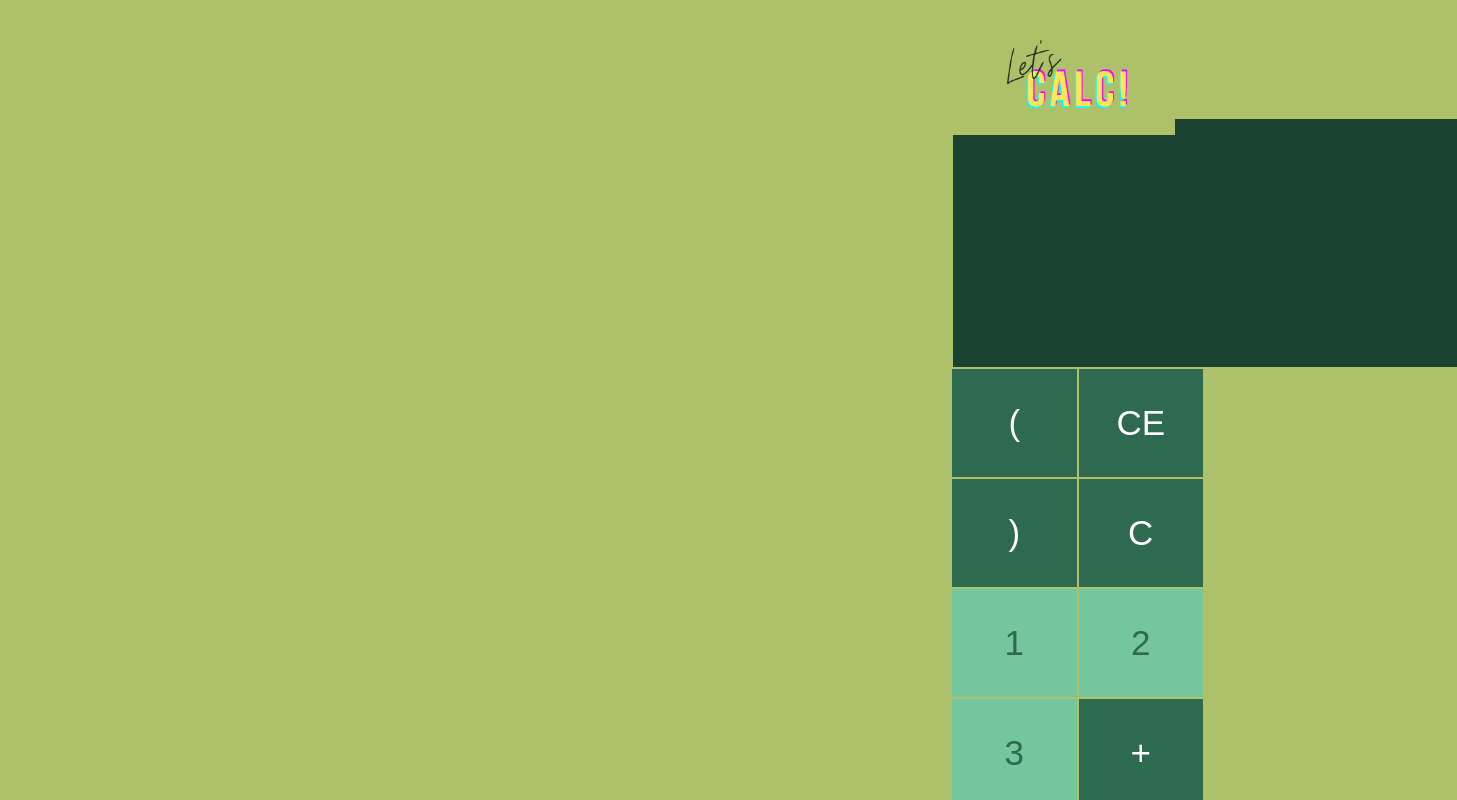
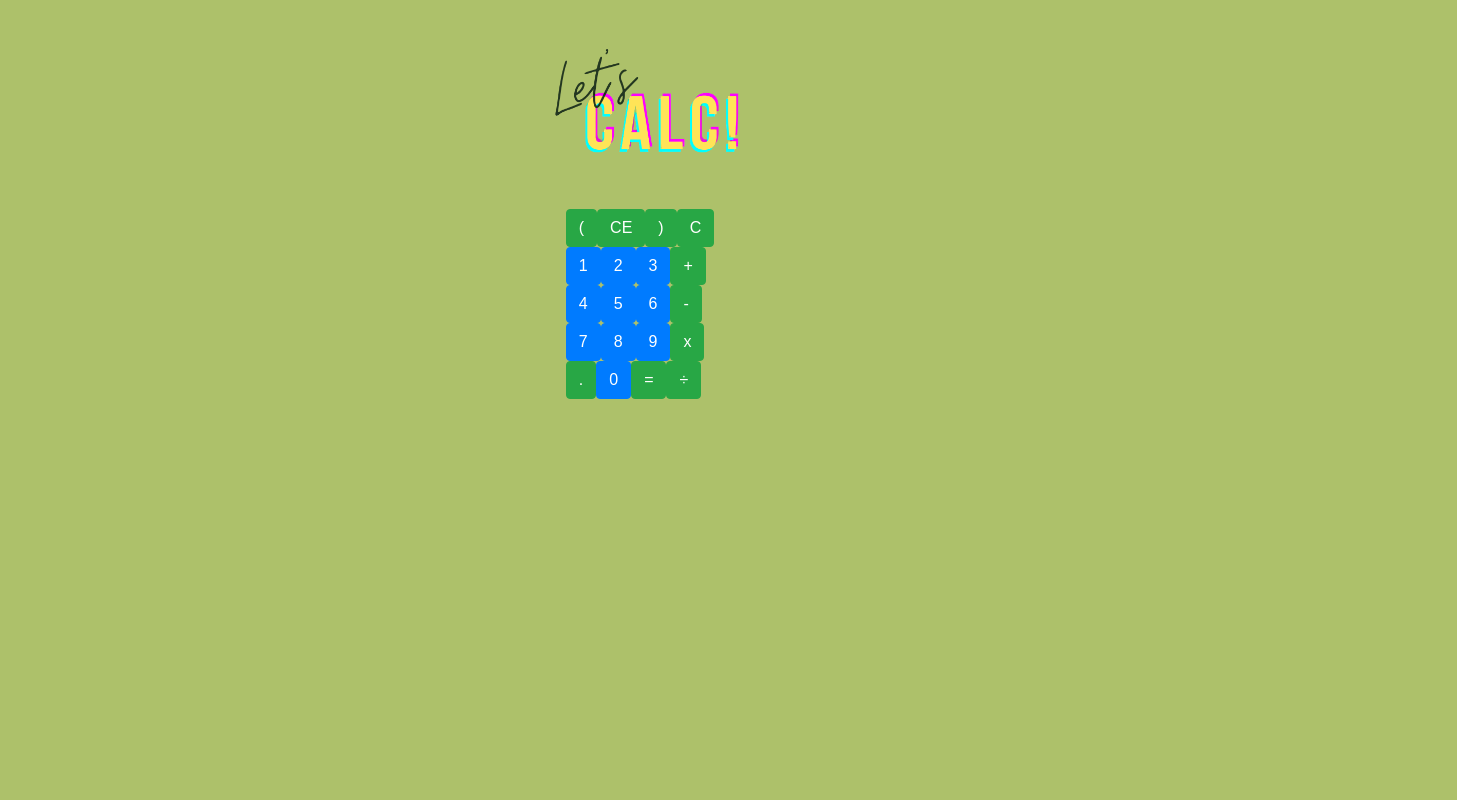
Before and after one commit to farridkun/challenge-calculator-collabs, a React (Create React App) app: page / in a window 1280 px wide. Shown: the top 800 px of the page, 1457 px wide, since content can reach past the window. Built offline with nearby package versions, Linux system fonts and the light colour scheme.

Commit message:
Not Fixed UI & Adding Bootstrap

```diff
--- a/package.json
+++ b/package.json
@@ -6,7 +6,9 @@
     "@testing-library/jest-dom": "^5.11.5",
     "@testing-library/react": "^11.1.0",
     "@testing-library/user-event": "^12.1.10",
+    "bootstrap": "^4.5.3",
     "react": "^17.0.1",
+    "react-bootstrap": "^1.4.0",
     "react-dom": "^17.0.1",
     "react-scripts": "4.0.0",
     "web-vitals": "^0.2.4"
--- a/src/App.css
+++ b/src/App.css
@@ -1,73 +1,4 @@
 * {
-  display: flexbox;
-  justify-content: center;
-  background-color: #ADC16A;
-
+    background-color: #ADC16A;
+    font-family: sans-serif;
 }
-
-body {
-  margin-left: 950px;
-  padding: 0;
-  font-family: sans-serif;
-  /* background: url('phone1.png'); */
-  background-size: cover;
-  /* object-fit: cover; */
-  /* weight: 100%; */
-   ;
-}
-
-.result {
-  width: 504px;
-  height: 248px;
-  margin-top: -60px;
-  margin-left: 3px;
-  background-color: #1B4332;
-
-}
-
-
-.result h1 {
-  font-size: 50px;
-
-  color: white;
-  /* background-color: white; */
-}
-
-.result p {
-  padding-top: 170px;
-  padding-right: 30px;
-  font-size: 40px;
-  text-align: right;
-  color: white;
-  background-color: #1B4332;
-}
-
-
-button {
-  width: 124.51px;
-  height: 107.91px;
-  font-size: 35px;
-  color: white;
-  background-color: #2D6A4F;
-  border: 0px;
-  margin-left: 2px;
-  margin-top: 2px;
-}
-
-.operator{
-  background-color: #2D6A4F;
-}
-
-.number{
-  color: #2D6A4F;
-  background-color: #74C69D;
-}
-
-hr {
-  width: 0px;
-  color:white;
-}
-
-/* h1 {
-  color:
-} */
--- a/src/App.js
+++ b/src/App.js
@@ -52,6 +52,7 @@ import Display from "./Display"
 import TombolAngka from "./TombolAngka";
 import './App.css';
 import calc from './letscalc.png';
+import { Button, Col, Container, Row } from "react-bootstrap";
 
 
 
@@ -124,19 +125,18 @@ class App extends Component {
 
     render() {
         return (
-            <div>
-                <div>
-                    {/* <h1>Kalkulator Sederhana</h1> */}
-                    <img src={calc} className="App-calc" alt="calc" width="70%" />
+            <Container>
+                <Row className="justify-content-center">
+                        <img src={calc} className="App-calc" alt="calc" width="30%" />
+                </Row>
+                <Row className="justify-content-center">
+                        <div className="calcbutton">
+                            <Display result={this.state.result}/>
+                            <TombolAngka onClick={this.onClick}/>
+                        </div>
+                </Row>
 
-                    <div className="calcbutton">
-                        <Display result={this.state.result}/>
-                        <TombolAngka onClick={this.onClick}/>
-                    </div>
-
-                </div>
-
-            </div>
+            </Container>
         );
     }
 }
--- a/src/TombolAngka.js
+++ b/src/TombolAngka.js
@@ -131,6 +131,7 @@
 
 
 import React, {Component} from 'react';
+import { Button } from 'react-bootstrap';
 
 class TombolAngka extends Component {
 
@@ -140,42 +141,42 @@ class TombolAngka extends Component {
 
     render() {
         return (
-            <div className="button" width="10%">
-                <button className = "operator" name="(" onClick={this.clicked}>(</button>
-                <button className = "operator" name="CE" onClick={this.clicked}>CE</button>
-                <button className = "operator" name=")" onClick={this.clicked}>)</button>
-                <button className = "operator" name="C" onClick={this.clicked}>C</button>
+            <div>
+                <Button variant="success" className = "operator" name="(" onClick={this.clicked}>(</Button>
+                <Button variant="success" className = "operator" name="CE" onClick={this.clicked}>CE</Button>
+                <Button variant="success" className = "operator" name=")" onClick={this.clicked}>)</Button>
+                <Button variant="success" className = "operator" name="C" onClick={this.clicked}>C</Button>
                 <br/>
 
 
 
-                <button className = "number" name="1" onClick={this.clicked}>1</button>
-                <button className = "number" name="2" onClick={this.clicked}>2</button>
-                <button className = "number" name="3" onClick={this.clicked}>3</button>
-                <button className = "operator" name="+" onClick={this.clicked}>+</button>
+                <Button className = "number" name="1" onClick={this.clicked}>1</Button>
+                <Button className = "number" name="2" onClick={this.clicked}>2</Button>
+                <Button className = "number" name="3" onClick={this.clicked}>3</Button>
+                <Button variant="success" className = "operator" name="+" onClick={this.clicked}>+</Button>
                 <br/>
 
 
 
-                <button className = "number" name="4" onClick={this.clicked}>4</button>
-                <button className = "number" name="5" onClick={this.clicked}>5</button>
-                <button className = "number" name="6" onClick={this.clicked}>6</button>
-                <button className = "operator" name="-" onClick={this.clicked}>-</button>
+                <Button className = "number" name="4" onClick={this.clicked}>4</Button>
+                <Button className = "number" name="5" onClick={this.clicked}>5</Button>
+                <Button className = "number" name="6" onClick={this.clicked}>6</Button>
+                <Button variant="success" className = "operator" name="-" onClick={this.clicked}>-</Button>
                 <br/>
 
 
-                <button className = "number" name="7" onClick={this.clicked}>7</button>
-                <button className = "number" name="8" onClick={this.clicked}>8</button>
-                <button className = "number" name="9" onClick={this.clicked}>9</button>
-                <button className = "operator" name="*" onClick={this.clicked}>x</button>
+                <Button className = "number" name="7" onClick={this.clicked}>7</Button>
+                <Button className = "number" name="8" onClick={this.clicked}>8</Button>
+                <Button className = "number" name="9" onClick={this.clicked}>9</Button>
+                <Button variant="success" className = "operator" name="*" onClick={this.clicked}>x</Button>
                 <br/>
 
 
 
-                <button className = "operator" name="." onClick={this.clicked}>.</button>
-                <button className = "number" name="0" onClick={this.clicked}>0</button>
-                <button className = "operator" name="=" onClick={this.clicked}>=</button>
-                <button className = "operator" name="/" onClick={this.clicked}>÷</button>
+                <Button variant="success" className = "operator" name="." onClick={this.clicked}>.</Button>
+                <Button className = "number" name="0" onClick={this.clicked}>0</Button>
+                <Button variant="success" className = "operator" name="=" onClick={this.clicked}>=</Button>
+                <Button variant="success" className = "operator" name="/" onClick={this.clicked}>÷</Button>
                 <br/>
             </div>
         );
--- a/src/index.js
+++ b/src/index.js
@@ -1,5 +1,6 @@
 import React from 'react';
 import ReactDOM from 'react-dom';
+import 'bootstrap/dist/css/bootstrap.min.css';
 import App from './App';
 
 ReactDOM.render(
```
Also changed, not shown: 2 other files (tests, documents, lock files or other folders).
